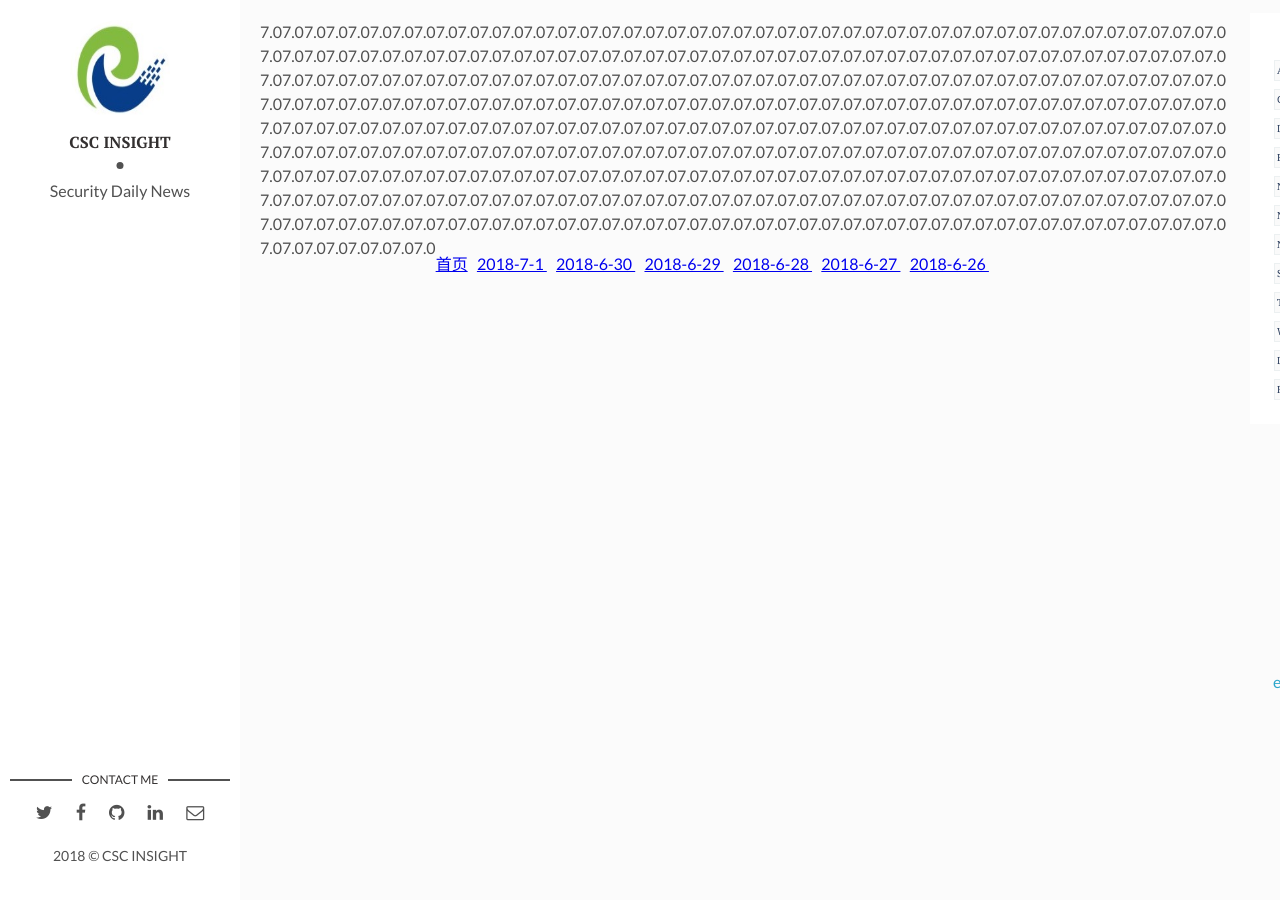
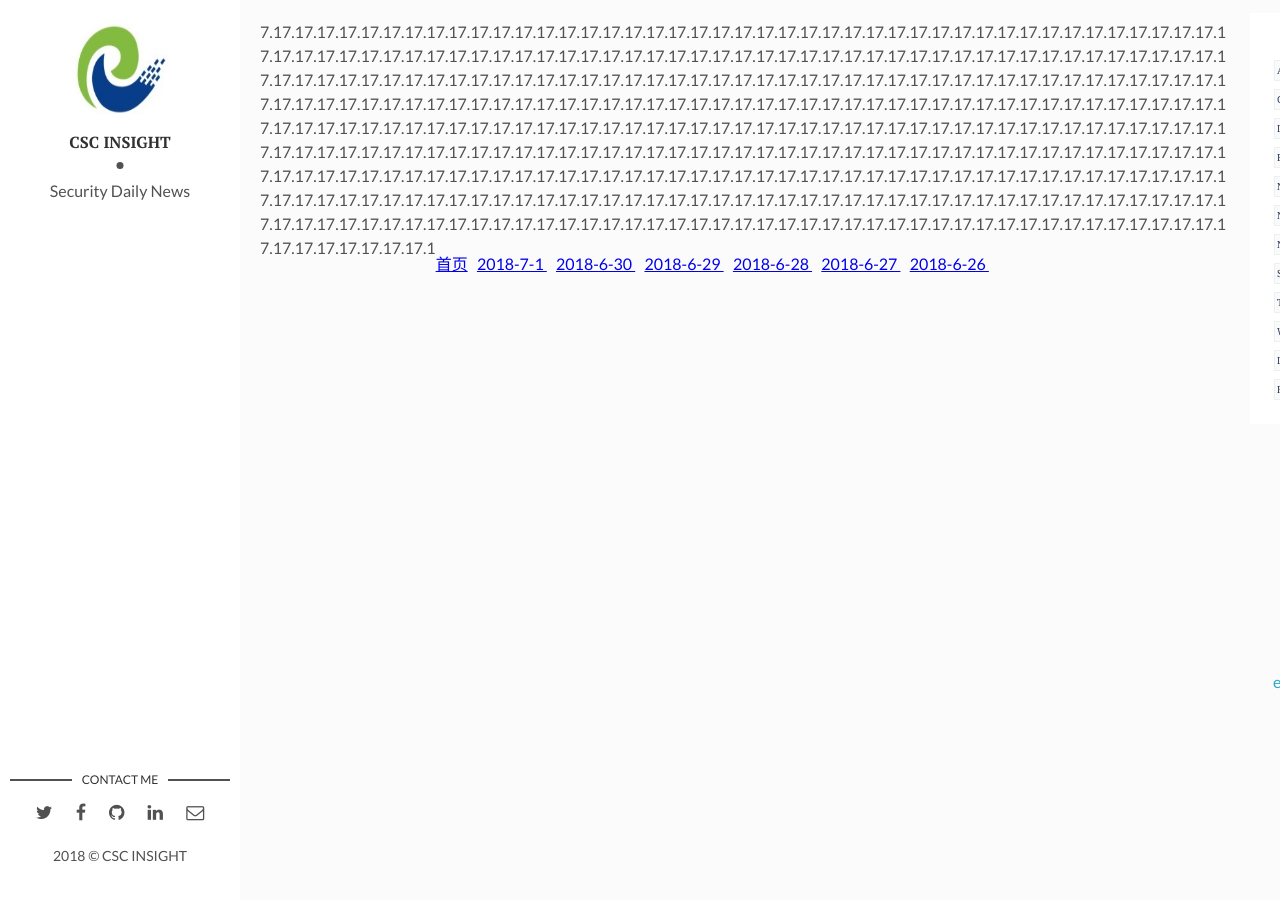
Before and after one commit to Marshalord/CSC005, a Jekyll site: the page built from passed_01.html, in a window 1280 px wide. Built offline with Jekyll 4.4.1, drawn with Linux system fonts in a browser that asks for light colours; nearby versions of some CDN libraries.

Commit message:
First pages commit

```diff
--- a/passed_01.html
+++ b/passed_01.html
@@ -13,7 +13,7 @@ permalink: /passed/01/
   {% assign syday={{sday|abs}}|plus:29%}
 
   {% else %}
-  {% assign syday={{sday|abs}}|plus:-2%}
+  {% assign syday={{sday|abs}}|plus:-1%}
   {% assign smonth={{site.time|date:'%m'}} %}{% assign symonth={{smonth|abs}}%}
   {% endif %}
 <div>{{symonth}}.{{syday}}</div>
```
